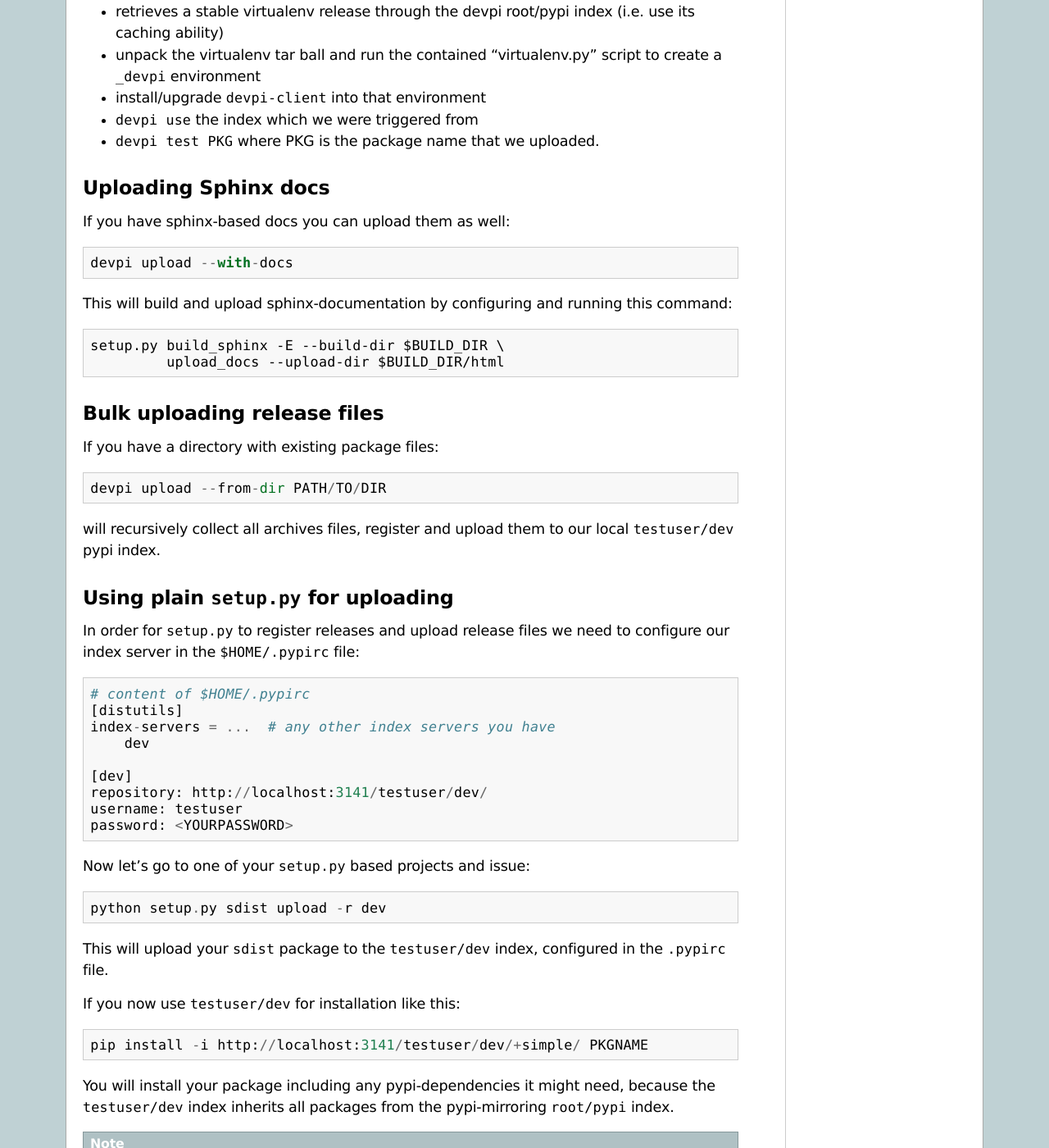
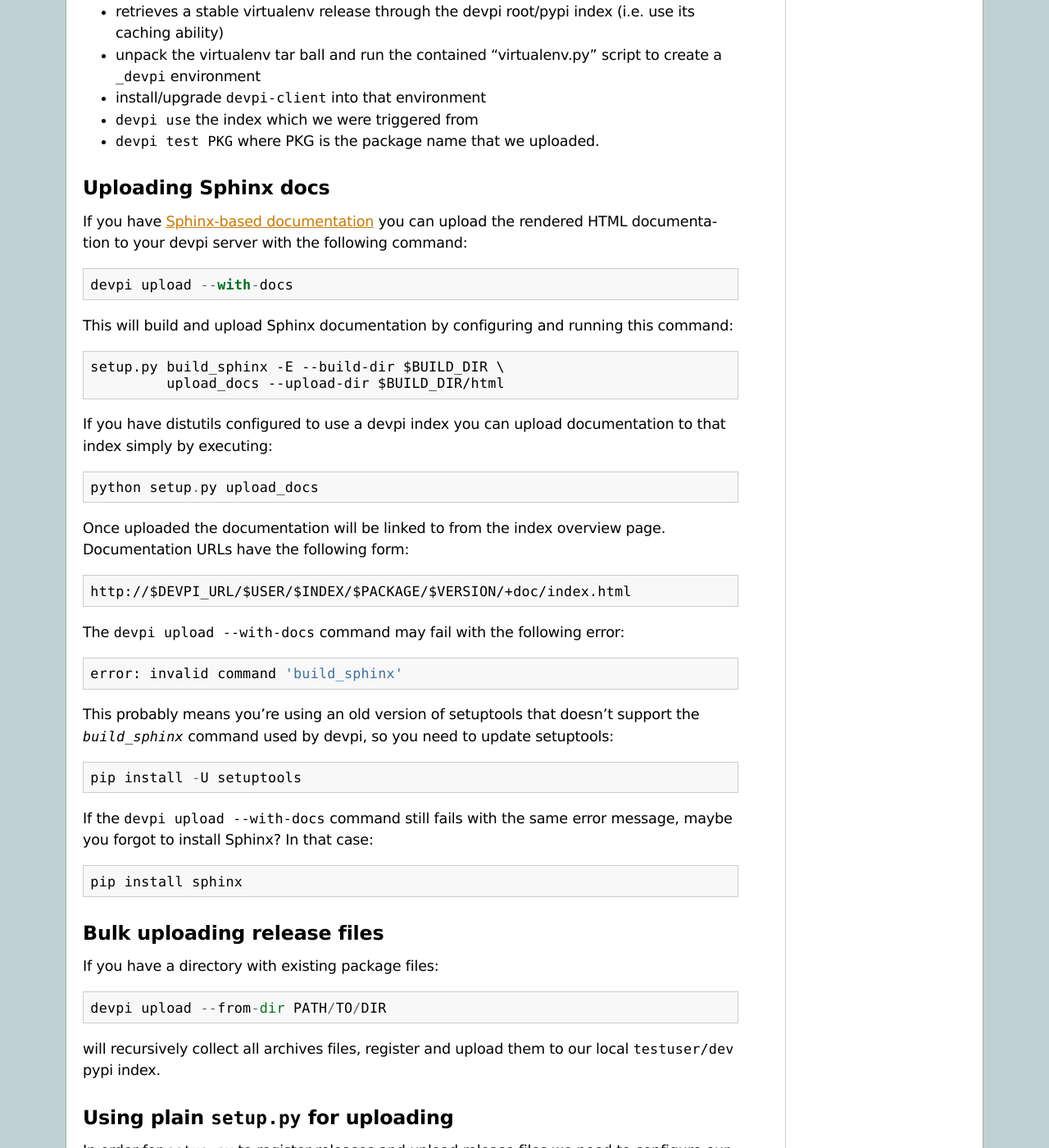
Before and after one commit to devpi/devpi, a Sphinx documentation site: the page built from doc/userman/devpi_misc.rst, in a window 1280 px wide and 1400 px high, scrolled down 2859 px. Shown: the whole window at 82% size. Built offline with Sphinx 7.4.7, drawn with Linux system fonts in a browser that asks for light colours.

Commit message:
Improve documentation on uploading Sphinx docs to devpi

```diff
--- a/doc/userman/devpi_misc.rst
+++ b/doc/userman/devpi_misc.rst
@@ -96,20 +96,45 @@
 
 - ``devpi test PKG`` where PKG is the package name that we uploaded.
 
-
 Uploading Sphinx docs
 ---------------------
 
-If you have sphinx-based docs you can upload them as well::
+If you have `Sphinx-based documentation <http://sphinx-doc.org/>`_ you can
+upload the rendered HTML documentation to your devpi server with the following
+command::
 
     devpi upload --with-docs
 
-This will build and upload sphinx-documentation by configuring and running
+This will build and upload Sphinx documentation by configuring and running
 this command::
 
     setup.py build_sphinx -E --build-dir $BUILD_DIR \
              upload_docs --upload-dir $BUILD_DIR/html
 
+If you have distutils configured to use a devpi index you can upload
+documentation to that index simply by executing::
+
+    python setup.py upload_docs
+
+Once uploaded the documentation will be linked to from the index overview page.
+Documentation URLs have the following form::
+
+    http://$DEVPI_URL/$USER/$INDEX/$PACKAGE/$VERSION/+doc/index.html
+
+The ``devpi upload --with-docs`` command may fail with the following error::
+
+    error: invalid command 'build_sphinx'
+
+This probably means you're using an old version of setuptools that doesn't
+support the `build_sphinx` command used by devpi, so you need to update
+setuptools::
+
+    pip install -U setuptools
+
+If the ``devpi upload --with-docs`` command still fails with the same error
+message, maybe you forgot to install Sphinx? In that case::
+
+    pip install sphinx
 
 Bulk uploading release files
 ----------------------------
```
Also changed, not shown: doc/attic/docserver.txt (+0 -12 lines).
